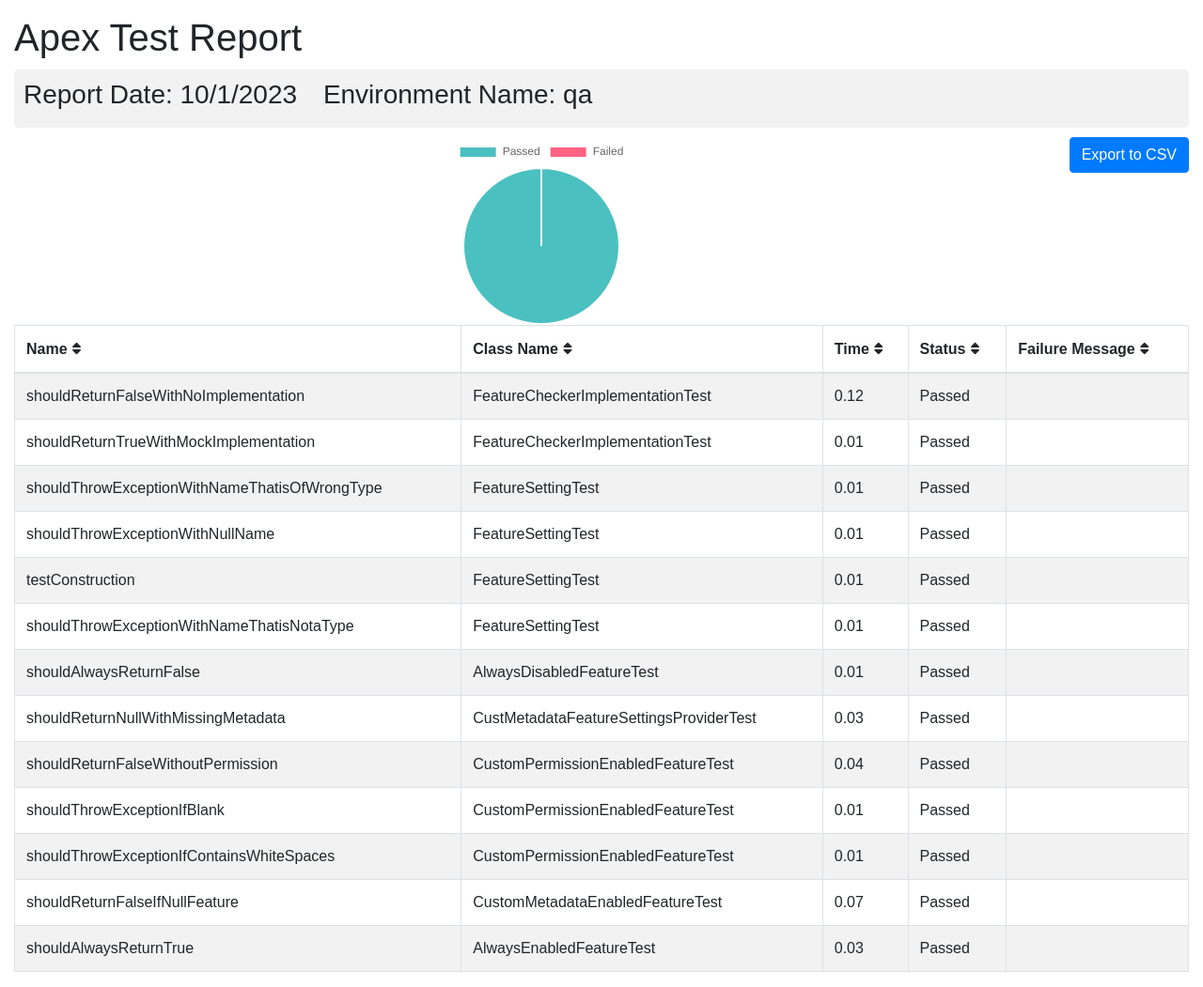
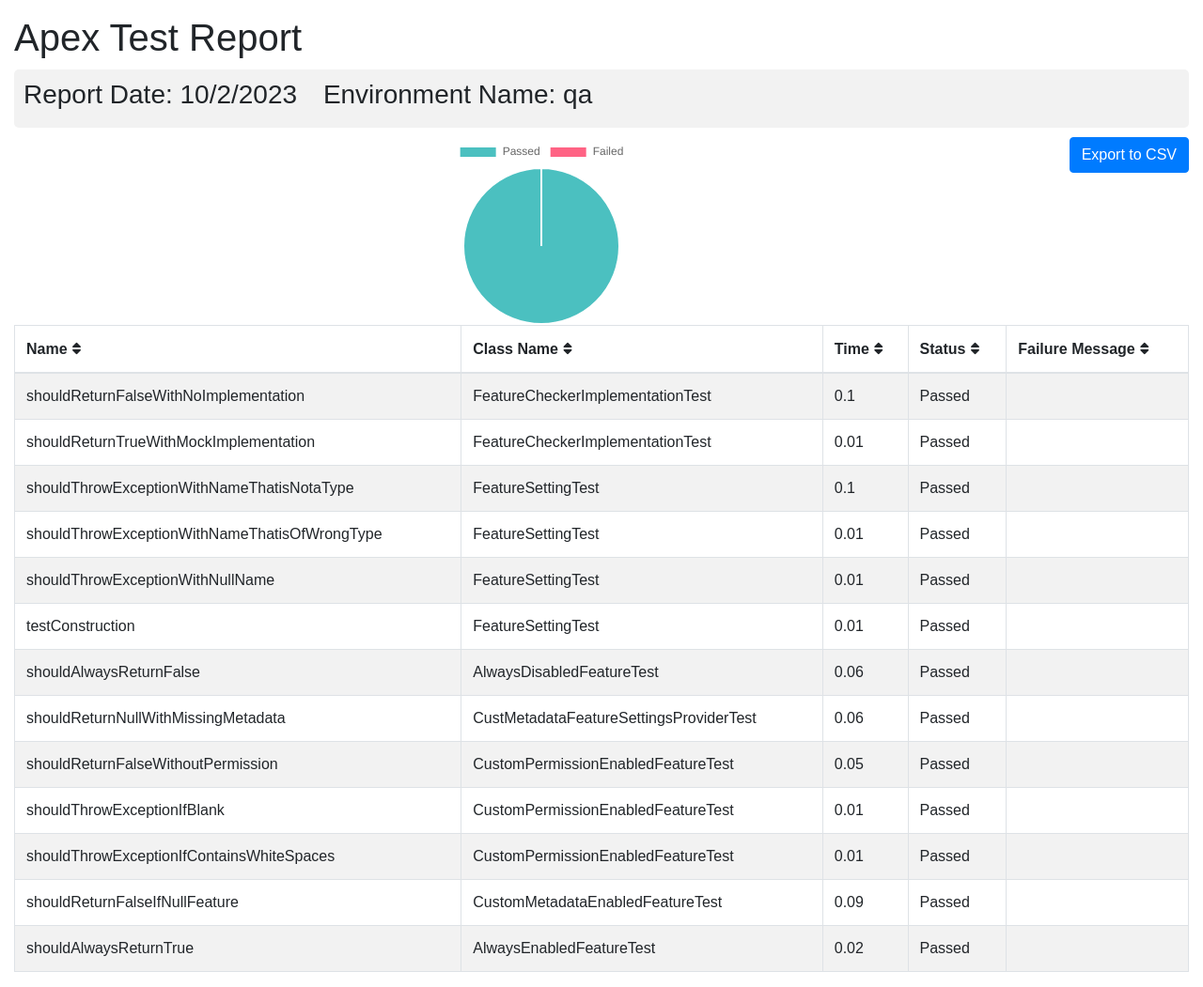
Before and after one commit to flxbl-io/sfops-dashboard, a Jekyll site: the page apextestResults/qa.html, which Jekyll copies as it is, in a window 1280 px wide. Shown: the whole page at 94% size. Built offline with Jekyll 4.4.1, drawn with Linux system fonts in a browser that asks for light colours.

Commit message:
updated test results of qa

```diff
--- a/apextestResults/qa.html
+++ b/apextestResults/qa.html
@@ -102,7 +102,7 @@
       <div class="container-fluid">
         <h1 class="mt-3">Apex Test Report</h1>
         <div class="info-card">
-        <h3>Report Date: 10/1/2023 <span style="margin-left: 20px;">Environment Name: qa</span></h3>
+        <h3>Report Date: 10/2/2023 <span style="margin-left: 20px;">Environment Name: qa</span></h3>
         </div>
         <button onclick="exportTableToCSV('testReport.csv')" class="btn btn-primary float-right">Export to CSV</button>
         <div id="chart-container">
@@ -123,7 +123,7 @@
         <tr>
           <td>shouldReturnFalseWithNoImplementation</td>
           <td>FeatureCheckerImplementationTest</td>
-          <td>0.12</td>
+          <td>0.1</td>
           <td>Passed</td>
           <td></td>
         </tr>
@@ -131,6 +131,13 @@
           <td>shouldReturnTrueWithMockImplementation</td>
           <td>FeatureCheckerImplementationTest</td>
           <td>0.01</td>
+          <td>Passed</td>
+          <td></td>
+        </tr>
+        <tr>
+          <td>shouldThrowExceptionWithNameThatisNotaType</td>
+          <td>FeatureSettingTest</td>
+          <td>0.1</td>
           <td>Passed</td>
           <td></td>
         </tr>
@@ -156,30 +163,23 @@
           <td></td>
         </tr>
         <tr>
-          <td>shouldThrowExceptionWithNameThatisNotaType</td>
-          <td>FeatureSettingTest</td>
-          <td>0.01</td>
-          <td>Passed</td>
-          <td></td>
-        </tr>
-        <tr>
           <td>shouldAlwaysReturnFalse</td>
           <td>AlwaysDisabledFeatureTest</td>
-          <td>0.01</td>
+          <td>0.06</td>
           <td>Passed</td>
           <td></td>
         </tr>
         <tr>
           <td>shouldReturnNullWithMissingMetadata</td>
           <td>CustMetadataFeatureSettingsProviderTest</td>
-          <td>0.03</td>
+          <td>0.06</td>
           <td>Passed</td>
           <td></td>
         </tr>
         <tr>
           <td>shouldReturnFalseWithoutPermission</td>
           <td>CustomPermissionEnabledFeatureTest</td>
-          <td>0.04</td>
+          <td>0.05</td>
           <td>Passed</td>
           <td></td>
         </tr>
@@ -200,14 +200,14 @@
         <tr>
           <td>shouldReturnFalseIfNullFeature</td>
           <td>CustomMetadataEnabledFeatureTest</td>
-          <td>0.07</td>
+          <td>0.09</td>
           <td>Passed</td>
           <td></td>
         </tr>
         <tr>
           <td>shouldAlwaysReturnTrue</td>
           <td>AlwaysEnabledFeatureTest</td>
-          <td>0.03</td>
+          <td>0.02</td>
           <td>Passed</td>
           <td></td>
         </tr>
```
